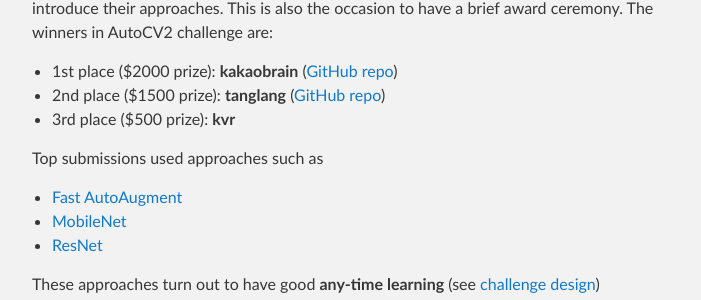
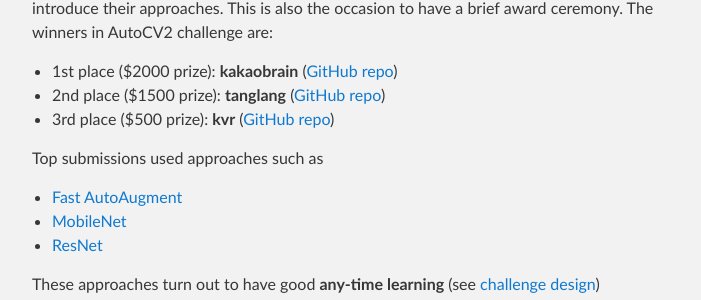
Before and after one commit to zhengying-liu/autocv2-at-ecml2019, a Jekyll site: the page built from index.md, in a window 1280 px wide and 900 px high, scrolled down 582 px. Shown: the part 151-451 px from the top of the window, without its empty margins (288-989 px from the left). Built offline with Jekyll 4.4.1, drawn with Linux system fonts in a browser that asks for light colours.

Commit message:
Add kvr's code URL

```diff
--- a/index.md
+++ b/index.md
@@ -10,8 +10,8 @@ In this workshop, we'll present the challenge results. Challenge winners are
 invited to introduce their approaches. This is also the occasion to have a brief
 award ceremony. The winners in AutoCV2 challenge are:
 - 1st place ($2000 prize): **kakaobrain** ([GitHub repo](https://github.com/kakaobrain/autoclint))
-- 2nd place ($1500 prize): **tanglang** ([GitHub repo](https://www.google.com/url?q=https%3A%2F%2Fgithub.com%2Ftanglang96%2FAutoCV2&sa=D&sntz=1&usg=AFQjCNGZgGsHNqkoQvpqkZ0JVDEzRZvfKQ))
-- 3rd place ($500 prize): **kvr**
+- 2nd place ($1500 prize): **tanglang** ([GitHub repo](https://github.com/tanglang96/AutoCV2))
+- 3rd place ($500 prize): **kvr** ([GitHub repo](https://github.com/kvr777/autodl_cv2))
 
 Top submissions used approaches such as
 - [Fast AutoAugment](https://github.com/kakaobrain/autoclint)
```
